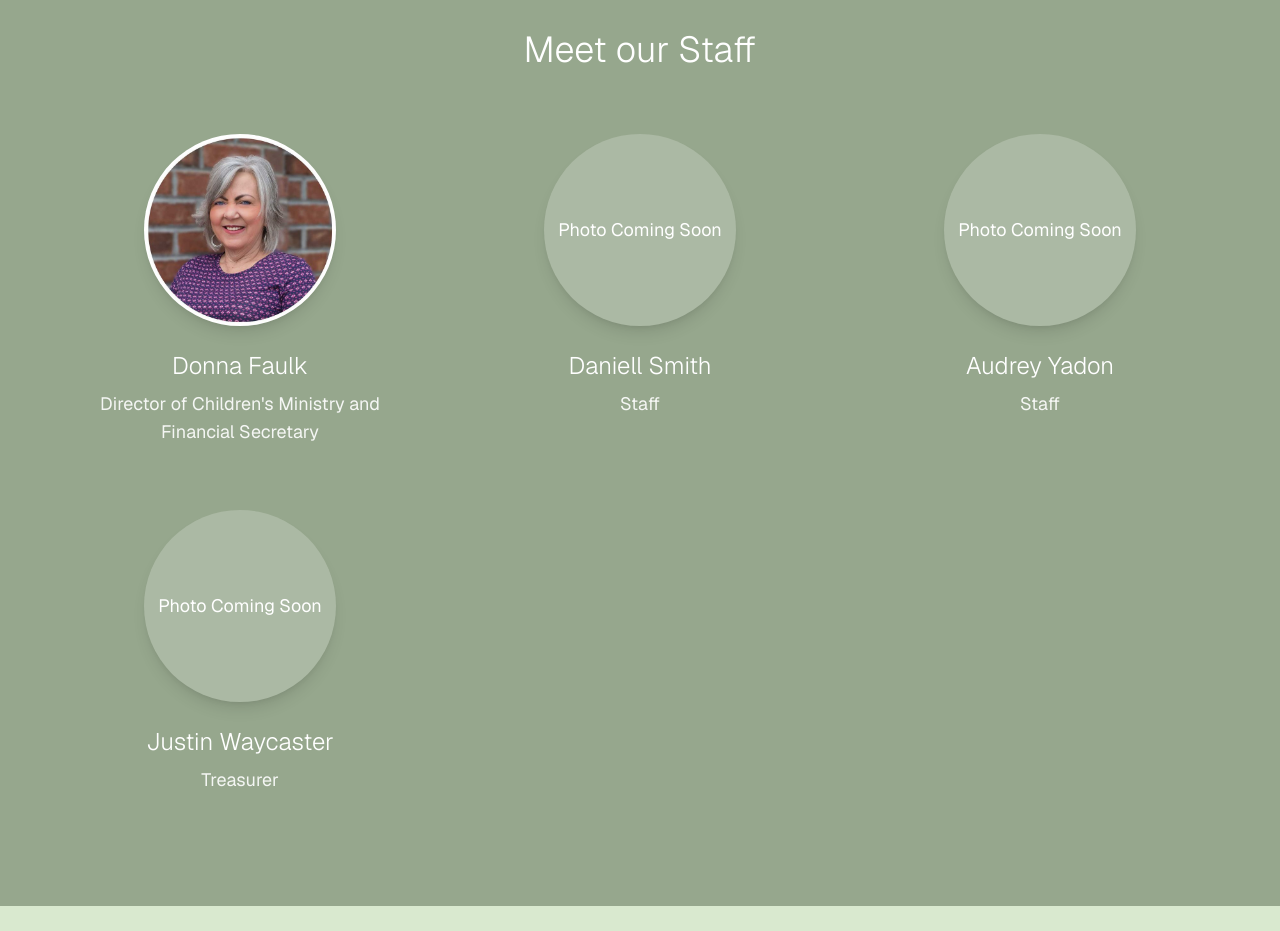
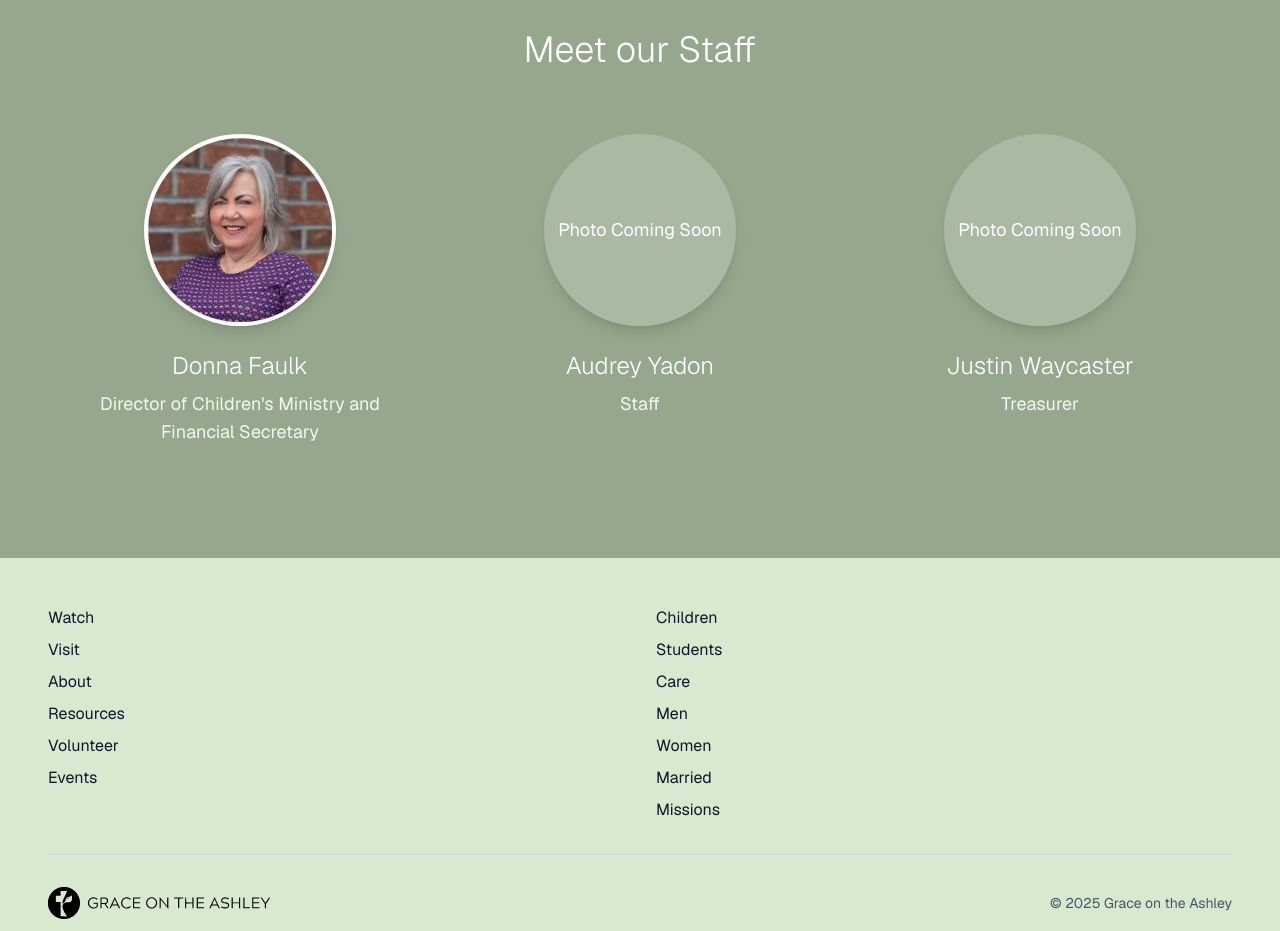
Before and after one commit to joshconverse/gota-site, a Next.js app: page /about in a window 1280 px wide. Shown: the part 4440-5371 px from the top of the page. Built offline with nearby package versions, Linux system fonts and the light colour scheme.

Commit message:
Remove Daniell Smith from staff section on about page

```diff
--- a/src/app/about/page.tsx
+++ b/src/app/about/page.tsx
@@ -316,16 +316,6 @@ export default function AboutPage() {
 
             </div>
 
-            {/* Daniell Smith */}
-            <div className="text-center">
-              <div className="mb-6">
-                <div className="w-48 h-48 rounded-full mx-auto bg-white/20 flex items-center justify-center shadow-lg">
-                  <span className="text-white text-lg">Photo Coming Soon</span>
-                </div>
-              </div>
-              <h3 className="text-2xl font-light text-white mb-2">Daniell Smith</h3>
-              <p className="text-lg text-white/90 mb-4">Staff</p>
-            </div>
 
             {/* Audrey Yadon */}
             <div className="text-center">
```
